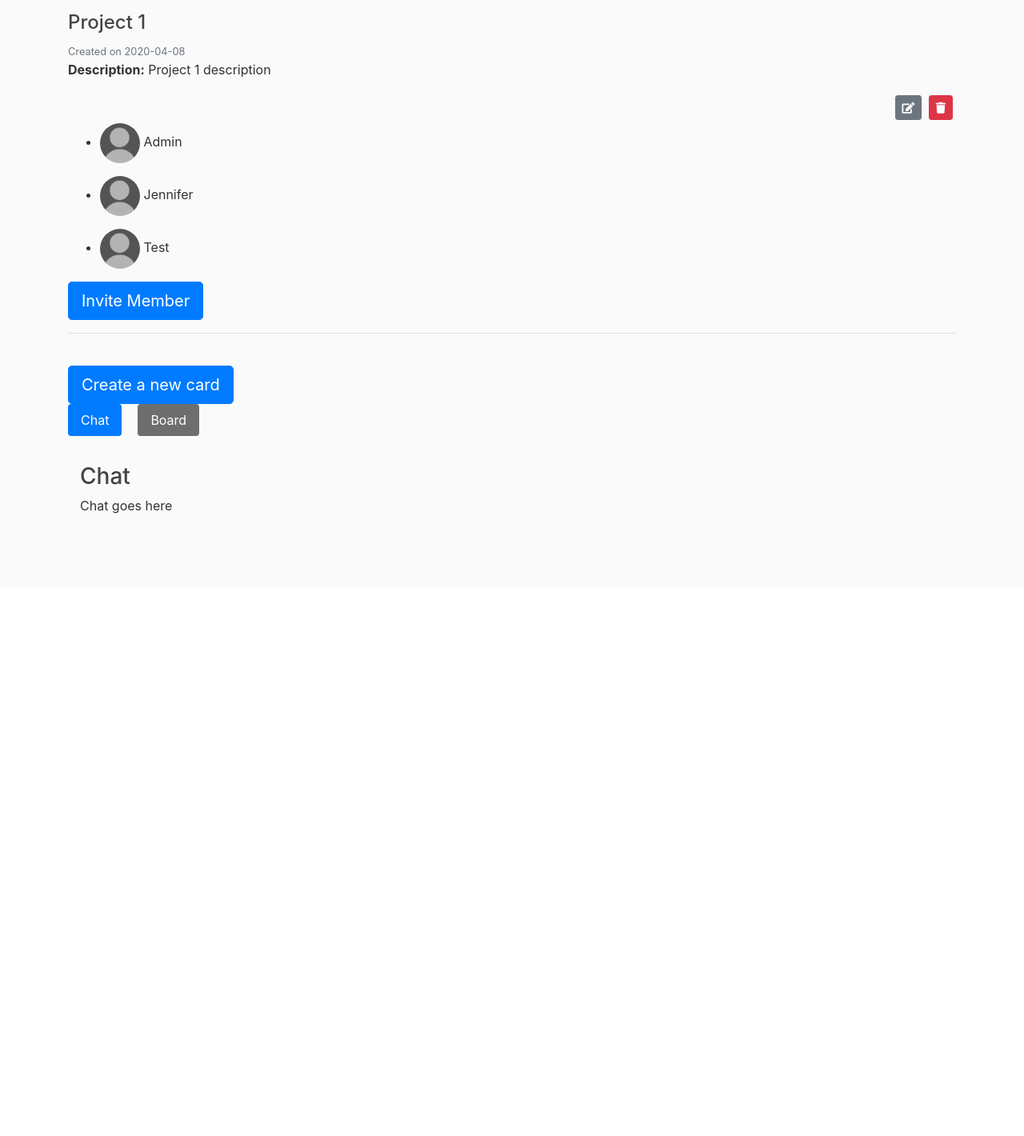
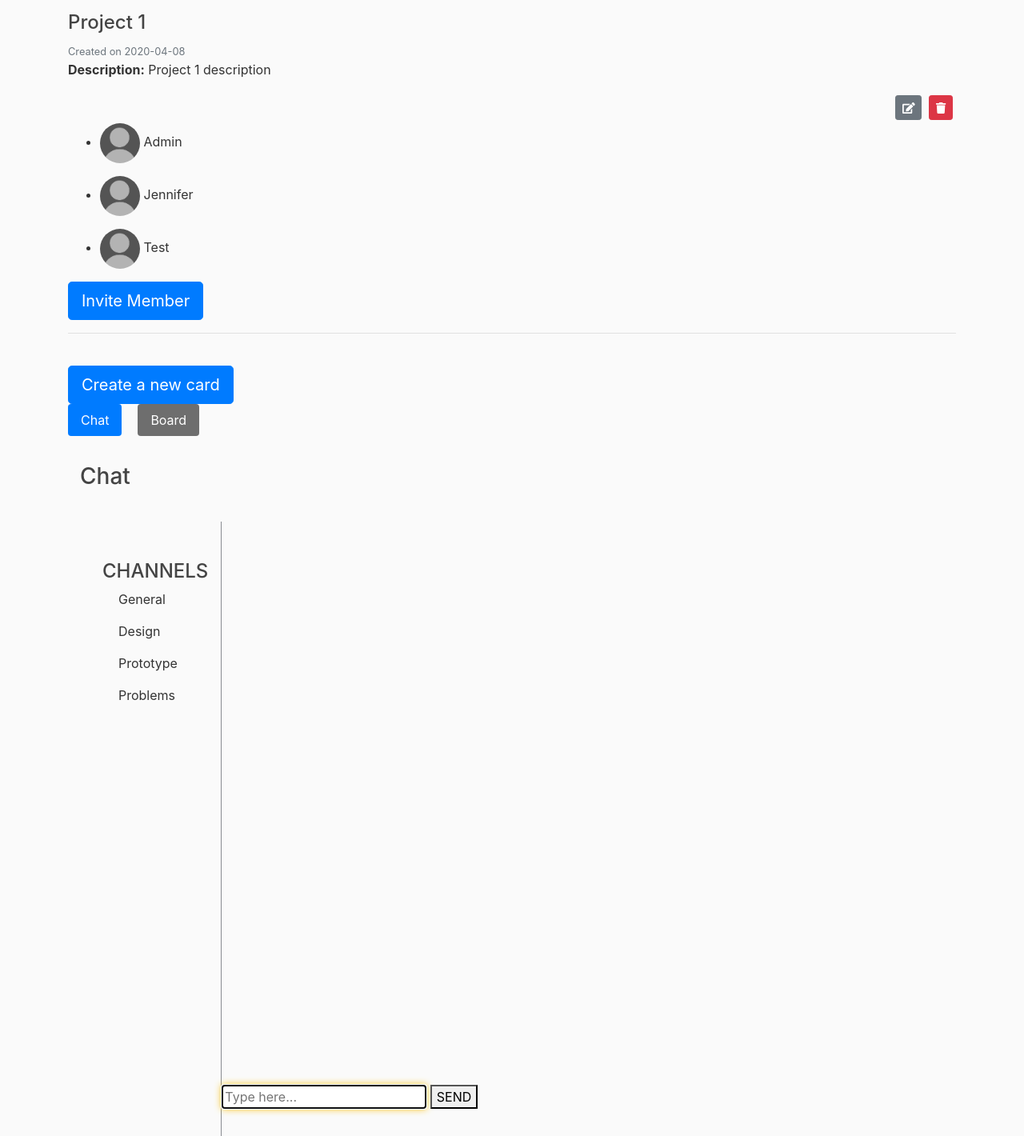
Before and after one commit to crossa95/scrumptious, a Flask app: a page that uses PagesInFlask/app/templates/project.html in a window 1280 px wide. Shown: the part 66-1486 px from the top of the page at 80% size. Before the commit the page ends 708 px from the top, so only its background shows below. Run offline with Flask 2, Linux system fonts and the light colour scheme; a user stored in the database is signed in; data comes from the database, SQL or seed files in the repository; some libraries are stand-ins or nearby versions.

Commit message:
Add files via upload

```diff
--- a/PagesInFlask/app/templates/project.html
+++ b/PagesInFlask/app/templates/project.html
@@ -76,7 +76,40 @@
     <div class="tab-content">
         <div id="chat" class="container tab-pane active"><br>
             <h3>Chat</h3>
-            <p>Chat goes here</p>
+
+            <div id = "main-section">
+                <!-- Chat Selection -->
+
+                <nav id = "sidebar">
+                    <h4>CHANNELS</h4>
+                    {% for room in rooms %}
+                        <p class = "select-room"> {{ room|title }} </p>
+                    {% endfor %}
+
+                </nav>
+                <!-- Message Area -->
+
+                <div id = "rightside-panel">
+                    <div id="display-message-section">
+
+                        {% for message in messages %}
+                            <p class = my-msg>
+                                <span class = my-username>{{message.username}}</span>
+                                <br></br>
+                                <span> {{ message.message }} </span>
+                            </p>
+                        {% endfor %}
+
+                    </div>
+                    <!-- Input Message -->
+                    <div id = "input-area">
+                        <input type="text" id = "user_message" placeholder ="Type here..." autocomplete="off">
+                        <button type = "button" id = "send_message">SEND</button>
+                    </div>
+                </div>
+            </div>
+
+
         </div>
     <div id="board" class="container tab-pane fade"><br>
         <h3>Project Board</h3>
@@ -205,5 +238,23 @@ for (let i = 0; i<list_items.length; i++){
 }
 </script>
 
+<!-- Get username -->
+<span id="get-username">{{ username }}</span>
+
+<!-- Custom Chat JS -->
+<script src="{{ url_for('static', filename='scripts/chat_page.js')}}"></script>
+<!-- SocketIO JS -->
+<script src="//cdnjs.cloudflare.com/ajax/libs/socket.io/2.2.0/socket.io.js" integrity="sha256-yr4fRk/GU1ehYJPAs8P4JlTgu0Hdsp4ZKrx8bDEDC3I=" crossorigin="anonymous"></script>
+
+<!-- Custom SocketIO JS -->
+<script src="{{url_for('static', filename='scripts/socketio.js')}}"></script>
+
+<!-- Bootstrap -->
+<script src="https://code.jquery.com/jquery-3.3.1.slim.min.js" integrity="sha384-q8i/X+965DzO0rT7abK41JStQIAqVgRVzpbzo5smXKp4YfRvH+8abtTE1Pi6jizo" crossorigin="anonymous"></script>
+<script src="https://stackpath.bootstrapcdn.com/bootstrap/4.1.3/js/bootstrap.min.js" integrity="sha384-ChfqqxuZUCnJSK3+MXmPNIyE6ZbWh2IMqE241rYiqJxyMiZ6OW/JmZQ5stwEULTy" crossorigin="anonymous"></script>
+
+<!-- Font Awesome JS -->
+<script defer src="https://use.fontawesome.com/releases/v5.0.13/js/solid.js" integrity="sha384-tzzSw1/Vo+0N5UhStP3bvwWPq+uvzCMfrN1fEFe+xBmv1C/AtVX5K0uZtmcHitFZ" crossorigin="anonymous"></script>
+<script defer src="https://use.fontawesome.com/releases/v5.0.13/js/fontawesome.js" integrity="sha384-6OIrr52G08NpOFSZdxxz1xdNSndlD4vdcf/q2myIUVO0VsqaGHJsB0RaBE01VTOY" crossorigin="anonymous"></script>
 
 {% endblock content %}
```
